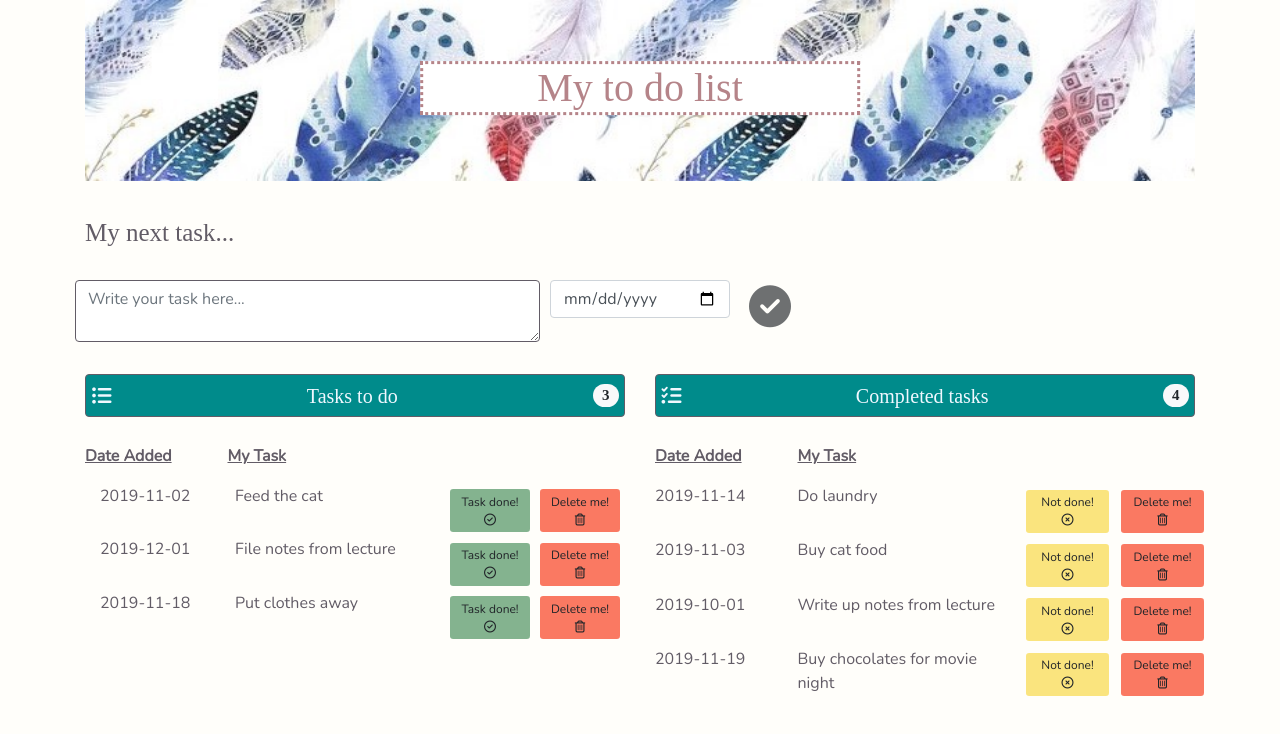
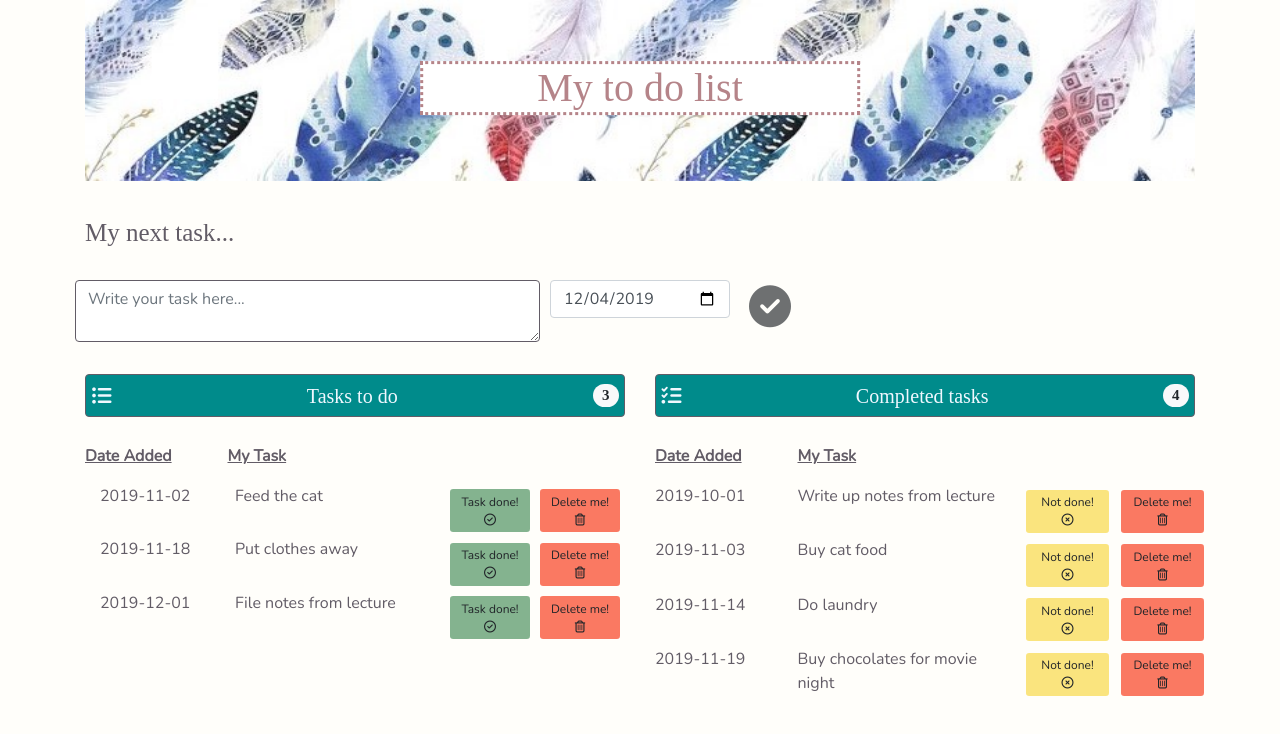
Before and after one commit to Nichola867/To_do_App_Frontend, a React (Create React App) app: page / in a window 1280 px wide. Shown: the top 734 px of the page. Built offline with nearby package versions, Linux system fonts and the light colour scheme; a web font is replaced by a local one.

Commit message:
Tasks ordered by date & default date set to today

```diff
--- a/src/App.js
+++ b/src/App.js
@@ -90,11 +90,12 @@ class App extends React.Component {
   render() {
     const completedTasks = this.state.tasks.filter(n => {
       return n.completed === true;
-    });
+    }).sort((a,b) => a.dateAdded.localeCompare(b.dateAdded));
+
 
     const toDoTasks = this.state.tasks.filter(n => {
       return n.completed === false;
-    });
+    }).sort((a,b) => a.dateAdded.localeCompare(b.dateAdded));
 
 
     return (
--- a/src/CompletedTasks.js
+++ b/src/CompletedTasks.js
@@ -8,11 +8,11 @@ class CompletedTasks extends React.Component {
     }
 
     handleMoveToTodo = () => {
-       this.props.taskNotCompleteFunc(this.props.ID);
+        this.props.taskNotCompleteFunc(this.props.ID);
     }
 
 
-        render() {
+    render() {
         return (
 
             <div className="row">
@@ -29,7 +29,7 @@ class CompletedTasks extends React.Component {
                     <button
                         type="button"
                         className="btn buttonNotDone btn-sm TaskButton"
-                            onClick={this.handleMoveToTodo}>
+                        onClick={this.handleMoveToTodo}>
                         <div> Not done!</div>
                         <i className="far fa-times-circle"></i>
                     </button>
--- a/src/Task.js
+++ b/src/Task.js
@@ -14,9 +14,6 @@ class Task extends React.Component {
         return (
 
             <div className="container">
-
-
-
 
                 <div className="row">
 
--- a/src/WriteTask.js
+++ b/src/WriteTask.js
@@ -4,7 +4,7 @@ class WriteTask extends React.Component {
 
     state = {
         task: "",
-        dateAdded: ""
+        dateAdded: new Date().toISOString().substr(0,10)
     };
 
     updateTask = e => {
```
